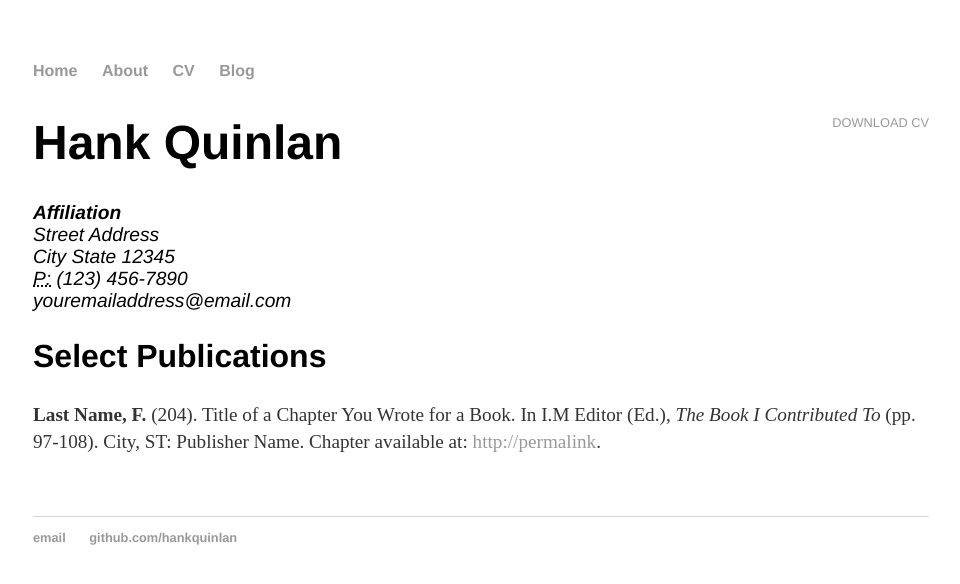
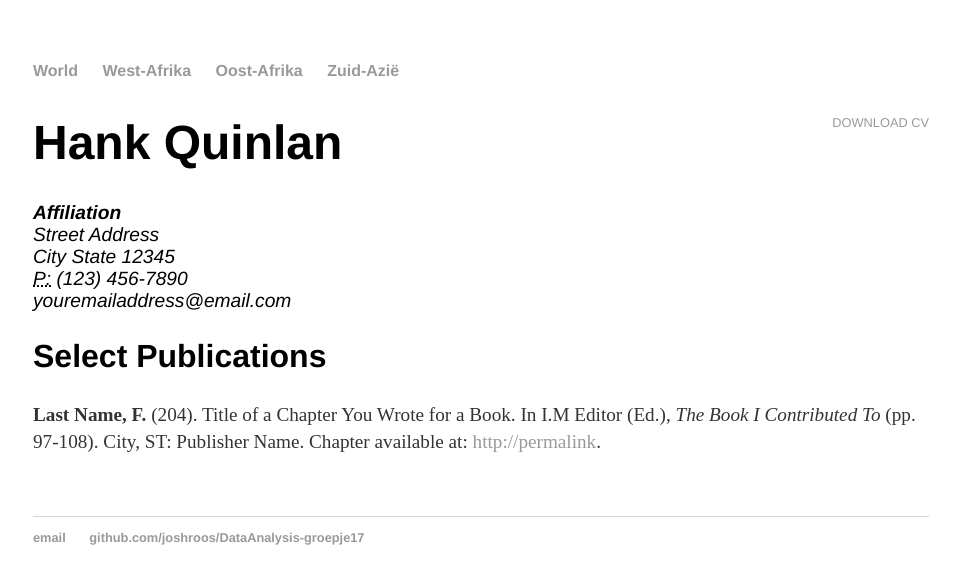
Before and after one commit to joshroos/DataAnalysis-groepje17, a Jekyll site: the page built from oost_afrika/index.html, in a window 1280 px wide. Shown: the top 584 px of the page, without its empty margins (159-1119 px from the left). Built offline with Jekyll 4.4.1, drawn with Linux system fonts in a browser that asks for light colours.

Commit message:
aanpassingen website

```diff
--- a/_config.yml
+++ b/_config.yml
@@ -1,4 +1,4 @@
-name: Hank Quinlan, Horrible Cop
+name: World Food Pricing
 markdown: kramdown
 permalink: /blog/:year/:month/:day/:title
 theme: jekyll-theme-slate
--- a/_layouts/default.html
+++ b/_layouts/default.html
@@ -11,10 +11,10 @@
   <body>
     <nav>
 <ul>
-<li><a href="/">Home</a></li>
-<li><a href="/about">About</a></li>
-<li><a href="/cv">CV</a></li>
-<li><a href="/blog">Blog</a></li>
+<li><a href="/">World</a></li>
+<li><a href="/west_afrika">West-Afrika</a></li>
+<li><a href="/oost-afrika">Oost-Afrika</a></li>
+<li><a href="/zuid_azie">Zuid-Azië</a></li>
 </ul>
     </nav>
 <div class="container">
@@ -26,7 +26,7 @@
   <footer>
    <ul>
    <li><a href="mailto:hankquinlanhub@gmail.com">email</a></li>
-   <li><a href="https://github.com/hankquinlan">github.com/hankquinlan</a></li>
+   <li><a href="https://github.com/joshroos/DataAnalysis-groepje17">github.com/joshroos/DataAnalysis-groepje17</a></li>
    </ul>
   </footer>
   </body>
```
Also changed, not shown: index.html (+5 -2 lines), oost_afrika/index.html (renamed from cv/index.html), west_afrika/index.html (renamed from about/index.html), zuid_azie/atom.xml (renamed from blog/atom.xml), zuid_azie/index.html (renamed from blog/index.html), 1 other file.
